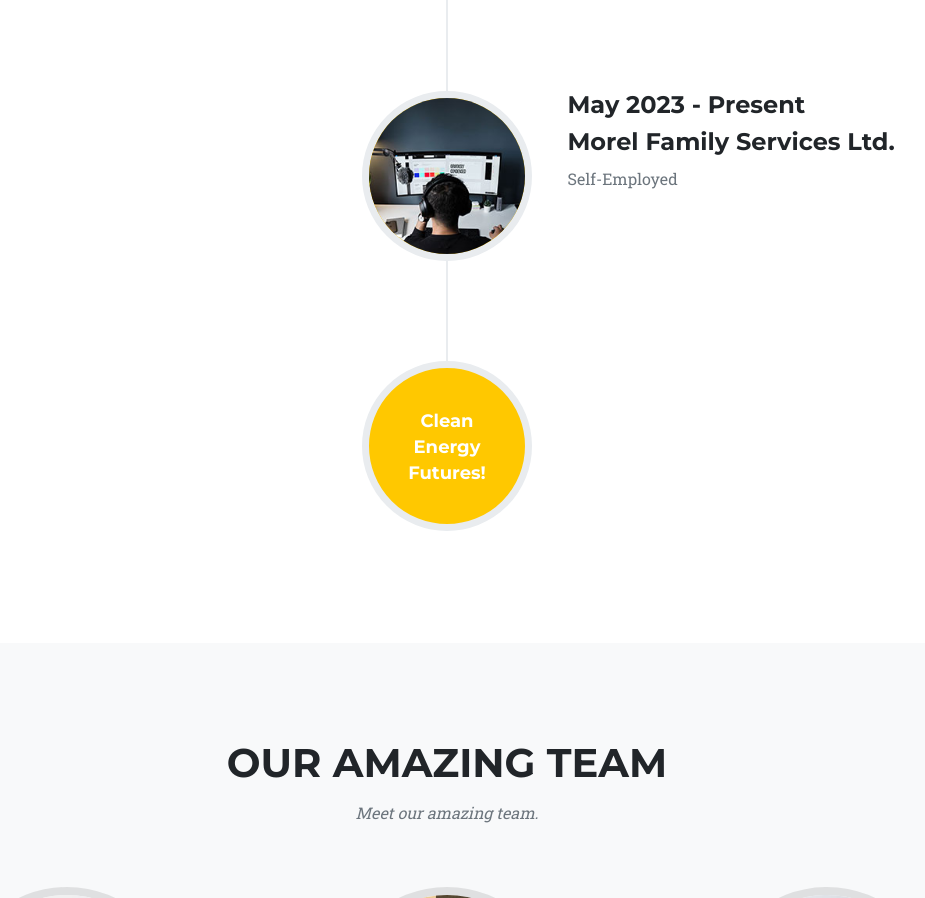
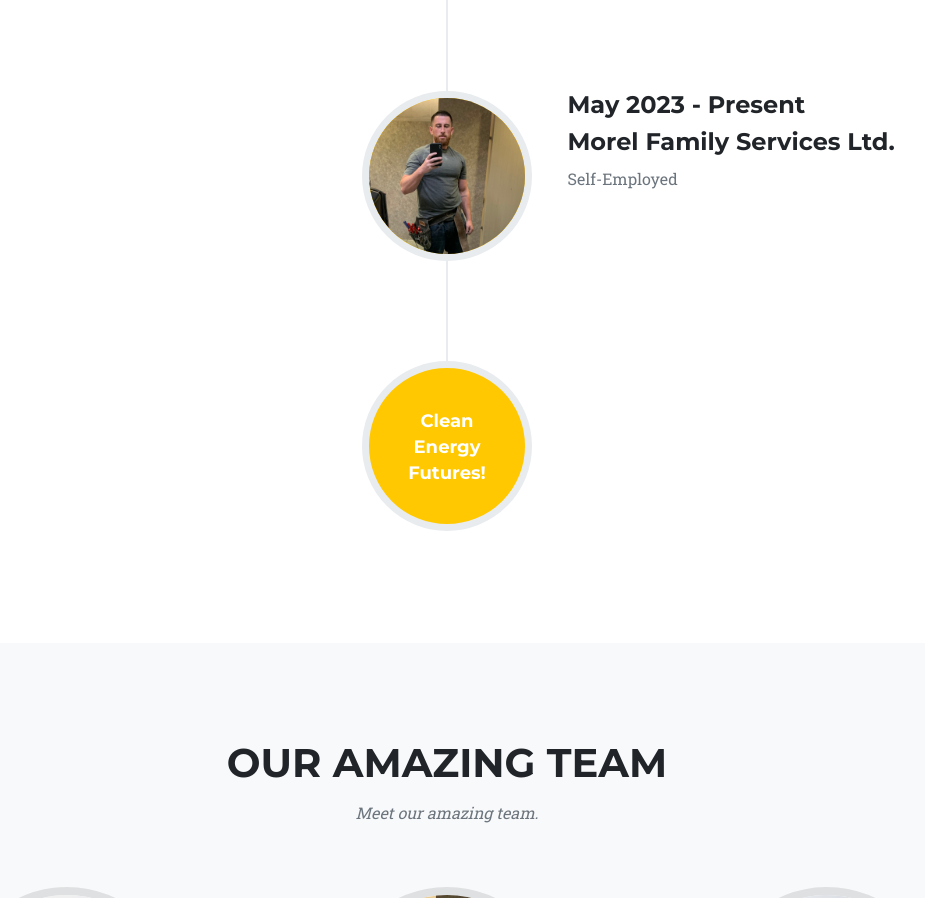
Before and after one commit to morelfamilyservices/morelfamilyservices.github.io, a plain HTML site: page index.html in a window 1280 px wide. Shown: the part 2992-3890 px from the top of the page, without its empty margins (193-1118 px from the left). Drawn offline with nearby package versions, Linux system fonts and the light colour scheme.

Commit message:
update about image

```diff
--- a/index.html
+++ b/index.html
@@ -208,7 +208,7 @@
                     </div>
                 </li>
                 <li class="timeline-inverted">
-                    <div class="timeline-image"><img class="rounded-circle img-fluid" src="assets/img/about/2.jpg"
+                    <div class="timeline-image"><img class="rounded-circle img-fluid" src="assets/img/team/jacob.jpeg"
                             alt="..." /></div>
                     <div class="timeline-panel">
                         <div class="timeline-heading">
```
